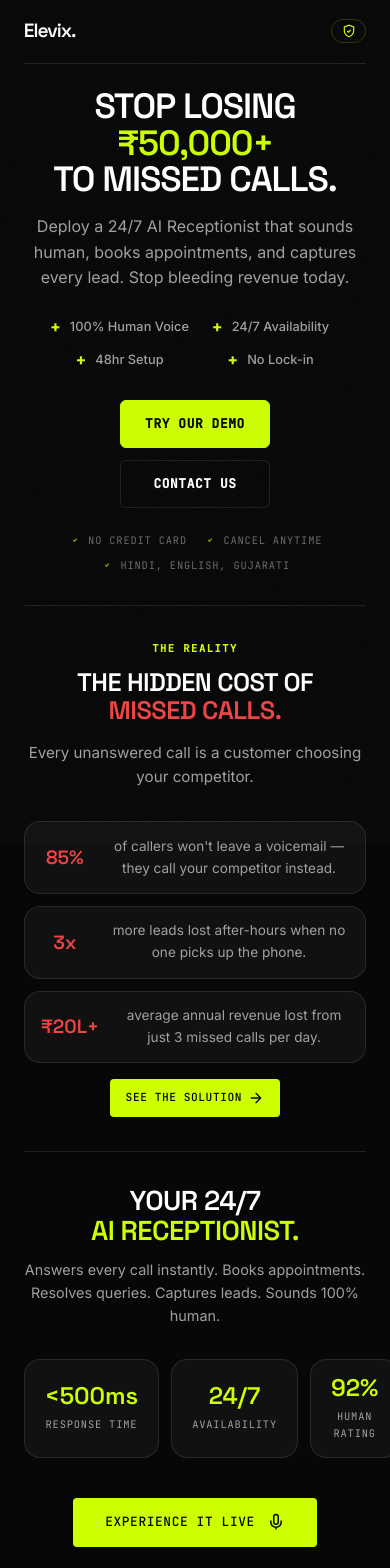
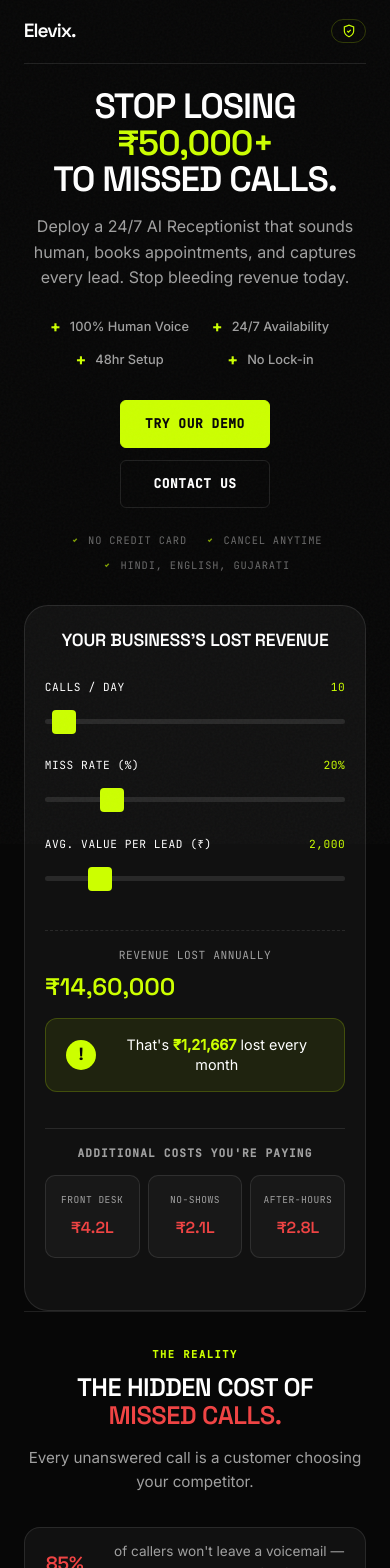
Before and after one commit to ru-aish/fe.voice.ind, a Next.js app: page / in a window 390 px wide. Shown: the top 1568 px of the page. Built offline with nearby package versions, Linux system fonts and the light colour scheme.

Commit message:
feat: enable cost calculator on mobile

```diff
--- a/src/app/components/landing/Hero/Hero.module.css
+++ b/src/app/components/landing/Hero/Hero.module.css
@@ -187,9 +187,12 @@
     min-height: auto;
   }
 
-  /* HIDE the visualizer */
+  /* Show the visualizer */
   .heroVisualizer {
-    display: none !important;
+    display: flex;
+    justify-content: center;
+    width: 100%;
+    margin-top: 2rem;
   }
 
   .heroContent {
```
